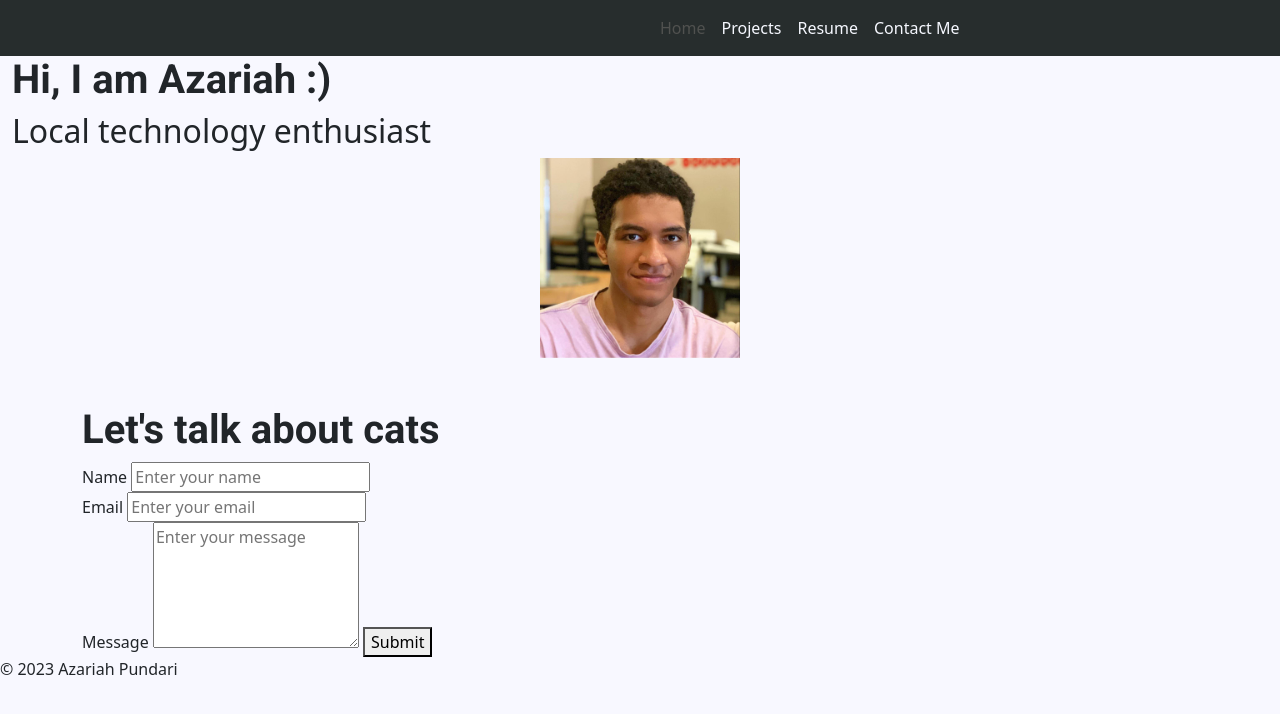
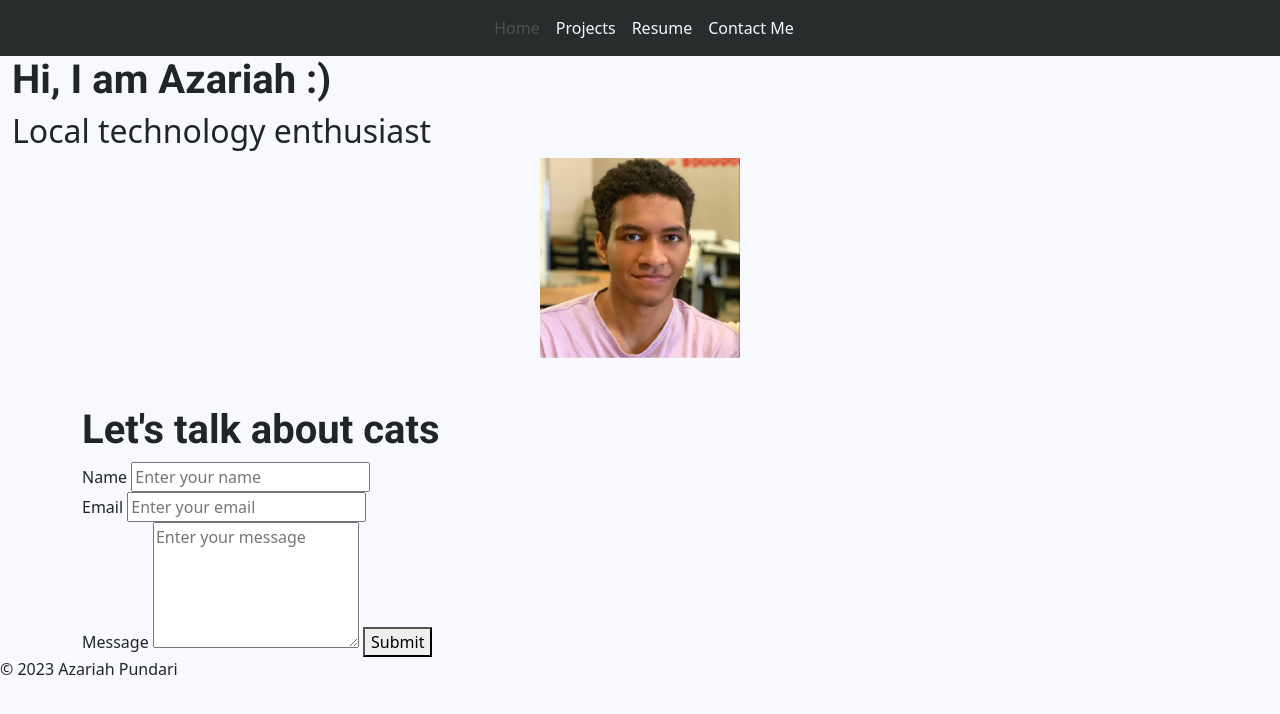
Before and after one commit to aztec-dev/web-portfolio, a website: page pages/index.html in a window 1280 px wide. Drawn offline with nearby package versions, Linux system fonts and the light colour scheme.

Commit message:
feat: centered navbar

```diff
--- a/pages/index.html
+++ b/pages/index.html
@@ -30,7 +30,7 @@
   <!-- Navbar -->
   <nav class="navbar navbar-expand-md sticky-top navbg-main navbar-dark">
     <!-- Hamburger menu for smaller view ports -->
-    <div class="container">
+    <div class="d-flex ms-2">
       <button
         class="navbar-toggler custom-toggler"
         type="button"
@@ -43,8 +43,11 @@
         <span class="navbar-toggler-icon"></span>
       </button>
     </div>
-    <div class="container">
-      <div class="collapse navbar-collapse" id="navbarNavAltMarkup">
+    <div class="container-fluid">
+      <div
+        class="collapse navbar-collapse justify-content-center"
+        id="navbarNavAltMarkup"
+      >
         <div class="navbar-nav">
           <a class="nav-link active" aria-current="page" href="#">Home</a>
           <a class="nav-link" href="projects.html">Projects</a>
```
